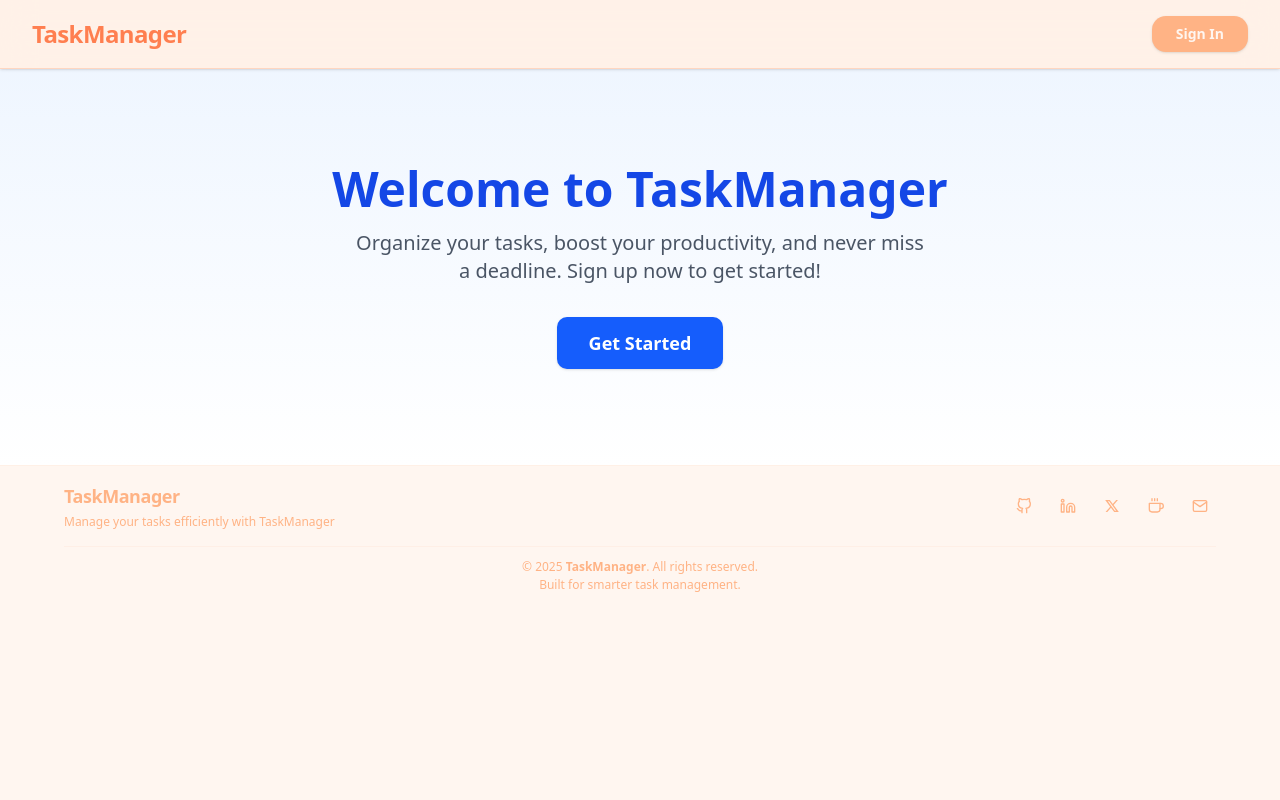
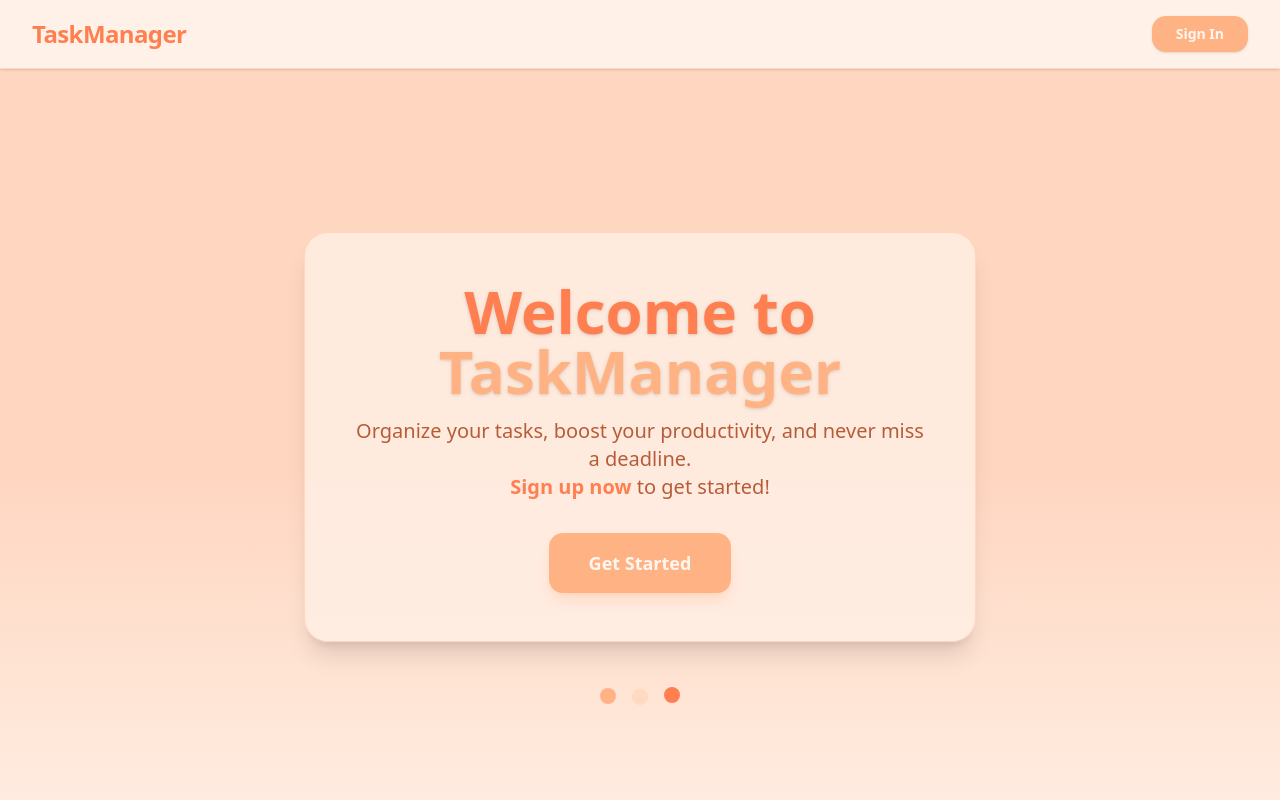
Before and after one commit to celersneha/task-manager, a React (Vite) app in the folder client/: page / in a window 1280 px wide. Shown: the top 800 px of the page. Built offline with nearby package versions, Linux system fonts and the light colour scheme; no server answers.

Commit message:
Refactor HeroSection component for improved styling and layout

```diff
--- a/client/src/components/ui/Home/HeroSection.tsx
+++ b/client/src/components/ui/Home/HeroSection.tsx
@@ -1,18 +1,30 @@
 const HeroSection = ({ onAuthOpen }: { onAuthOpen?: () => void }) => (
-  <section className="flex flex-col items-center justify-center py-24 bg-gradient-to-b from-blue-50 to-white">
-    <h1 className="text-4xl md:text-5xl font-bold mb-4 text-blue-700 text-center">
-      Welcome to TaskManager
+  <section className="flex flex-col items-center justify-center py-24 min-h-screen bg-gradient-to-b from-[var(--chart-2)] via-[var(--secondary)] to-[var(--card)]">
+    <div className="bg-[color:var(--card)]/80 rounded-3xl shadow-xl px-10 py-12 flex flex-col items-center max-w-2xl w-full border border-[color:var(--border)]">
+      <h1 className="text-5xl md:text-6xl font-extrabold mb-4 text-[color:var(--accent)] text-center drop-shadow">
+        Welcome to{" "}
+        <span className="text-[color:var(--primary)]">TaskManager</span>
       </h1>
-    <p className="text-lg md:text-xl text-gray-600 mb-8 text-center max-w-xl">
+      <p className="text-lg md:text-xl text-[color:var(--foreground)] mb-8 text-center max-w-xl font-medium">
         Organize your tasks, boost your productivity, and never miss a deadline.
-      Sign up now to get started!
+        <br />
+        <span className="text-[color:var(--accent)] font-semibold">
+          Sign up now
+        </span>{" "}
+        to get started!
       </p>
       <button
-      className="bg-blue-600 hover:bg-blue-700 text-white px-8 py-3 rounded-lg text-lg font-semibold shadow"
+        className="bg-[color:var(--primary)] hover:bg-[color:var(--accent)] transition-colors text-[color:var(--primary-foreground)] px-10 py-4 rounded-xl text-lg font-bold shadow-lg shadow-[color:var(--primary)]/30"
         onClick={onAuthOpen}
       >
         Get Started
       </button>
+    </div>
+    <div className="mt-12 flex gap-4">
+      <span className="w-4 h-4 rounded-full bg-[color:var(--primary)] animate-bounce" />
+      <span className="w-4 h-4 rounded-full bg-[color:var(--chart-3)] animate-bounce delay-150" />
+      <span className="w-4 h-4 rounded-full bg-[color:var(--accent)] animate-bounce delay-300" />
+    </div>
   </section>
 );
 
```
Lines whose indentation alone changed are shown as unchanged.
